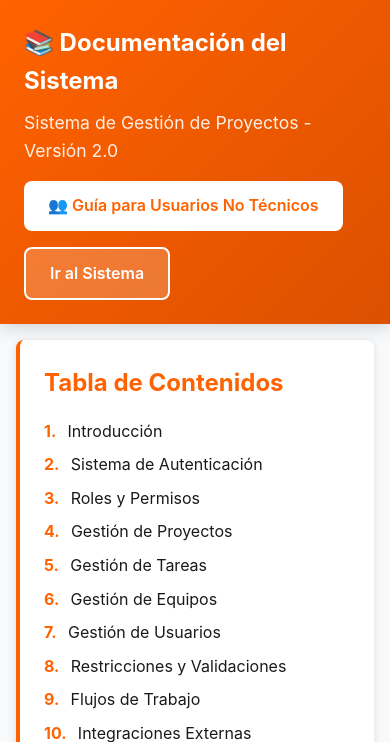
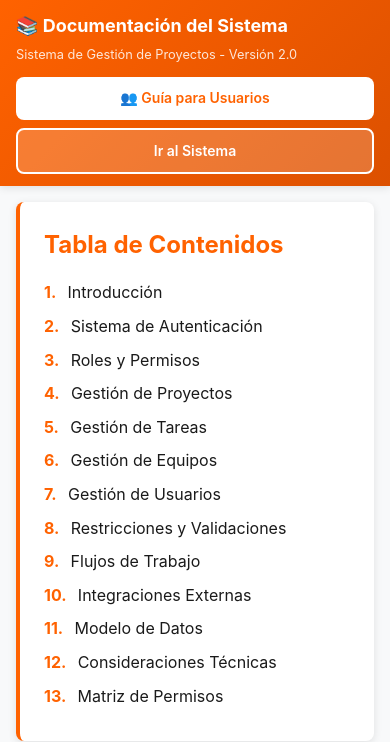
Before and after one commit to andres-saa/task-manager, a FastAPI app: page /documentation in a window 390 px wide; the page is wider, and only the part inside the window is pictured. Shown: the top 742 px of that part. Run offline with FastAPI, Linux system fonts and the light colour scheme; some libraries are stand-ins or nearby versions.

Commit message:
boton-delete

```diff
--- a/templates/documentation.html
+++ b/templates/documentation.html
@@ -54,40 +54,58 @@
         .header {
             background: linear-gradient(135deg, var(--primary), var(--primary-dark));
             color: white;
-            padding: 2rem;
-            box-shadow: var(--shadow-lg);
+            padding: 1rem 1.5rem;
+            box-shadow: 0 2px 8px rgba(0, 0, 0, 0.1);
             position: sticky;
             top: 0;
             z-index: 100;
         }
 
+        .header-content {
+            max-width: 1200px;
+            margin: 0 auto;
+            display: flex;
+            align-items: center;
+            justify-content: space-between;
+            gap: 1.5rem;
+            flex-wrap: wrap;
+        }
+
+        .header-title-section {
+            flex: 1;
+            min-width: 200px;
+        }
+
         .header h1 {
-            font-size: 2rem;
-            margin-bottom: 0.5rem;
+            font-size: 1.25rem;
+            margin-bottom: 0.25rem;
+            font-weight: 700;
         }
 
         .header p {
-            opacity: 0.9;
-            font-size: 1.1rem;
+            opacity: 0.85;
+            font-size: 0.875rem;
+            margin: 0;
         }
 
         .header-actions {
-            margin-top: 1rem;
             display: flex;
-            gap: 1rem;
+            gap: 0.75rem;
             flex-wrap: wrap;
+            align-items: center;
         }
 
         .btn {
             display: inline-block;
-            padding: 0.75rem 1.5rem;
+            padding: 0.5rem 1rem;
             border-radius: var(--radius);
             text-decoration: none;
             font-weight: 600;
             transition: all 0.2s;
             border: none;
             cursor: pointer;
-            font-size: 1rem;
+            font-size: 0.875rem;
+            white-space: nowrap;
         }
 
         .btn-primary {
@@ -372,11 +390,37 @@
             }
 
             .header {
-                padding: 1.5rem;
+                padding: 0.75rem 1rem;
+            }
+
+            .header-content {
+                flex-direction: column;
+                align-items: flex-start;
+                gap: 0.75rem;
+            }
+
+            .header-title-section {
+                width: 100%;
             }
 
             .header h1 {
-                font-size: 1.5rem;
+                font-size: 1.125rem;
+            }
+
+            .header p {
+                font-size: 0.8rem;
+            }
+
+            .header-actions {
+                width: 100%;
+                flex-direction: column;
+                gap: 0.5rem;
+            }
+
+            .header-actions .btn {
+                width: 100%;
+                text-align: center;
+                padding: 0.625rem 1rem;
             }
 
             .section {
@@ -430,15 +474,19 @@
 </head>
 <body>
     <div class="header">
+        <div class="header-content">
+            <div class="header-title-section">
                 <h1>📚 Documentación del Sistema</h1>
                 <p>Sistema de Gestión de Proyectos - Versión 2.0</p>
+            </div>
             <div class="header-actions">
                 <a href="/documentation/user" class="btn btn-primary">
-                👥 Guía para Usuarios No Técnicos
+                    👥 Guía para Usuarios
                 </a>
                 <a href="/" class="btn btn-secondary">
                     Ir al Sistema
                 </a>
+            </div>
         </div>
     </div>
 
```
Lines whose indentation alone changed are shown as unchanged.
